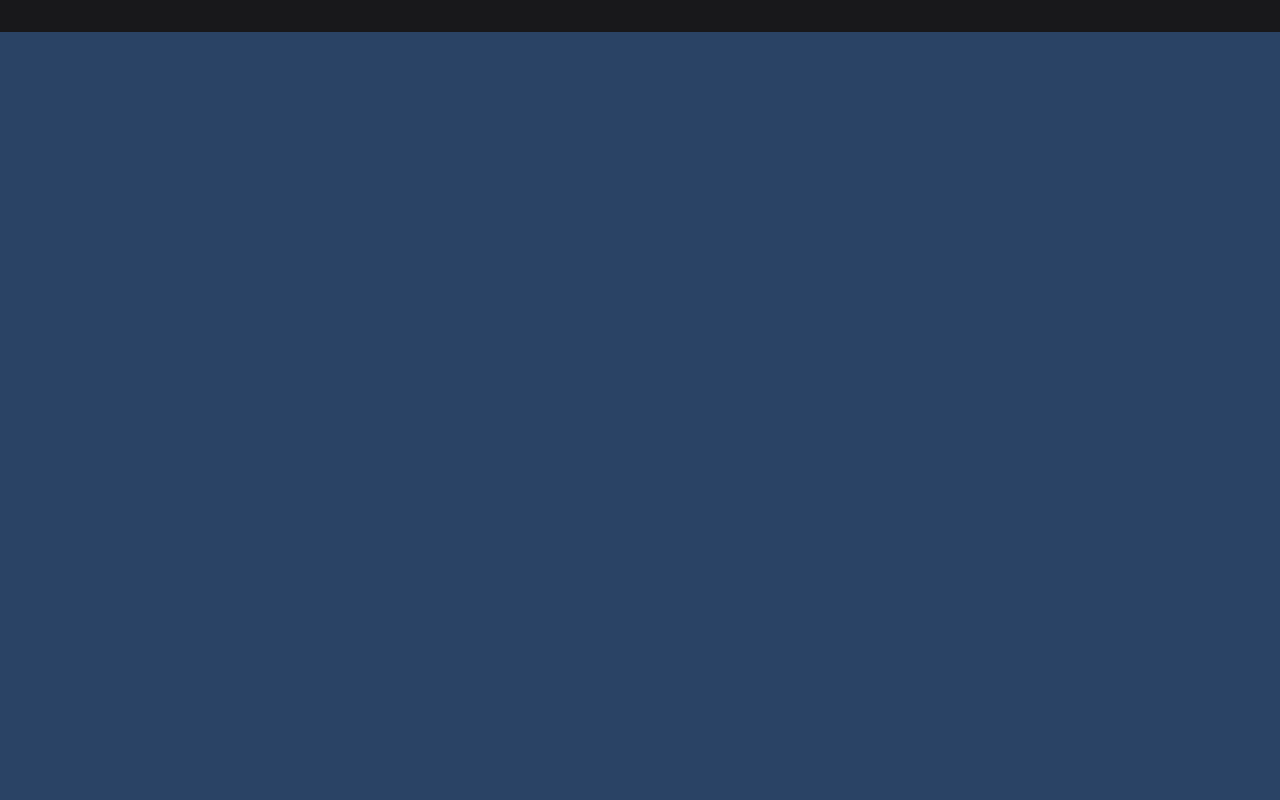
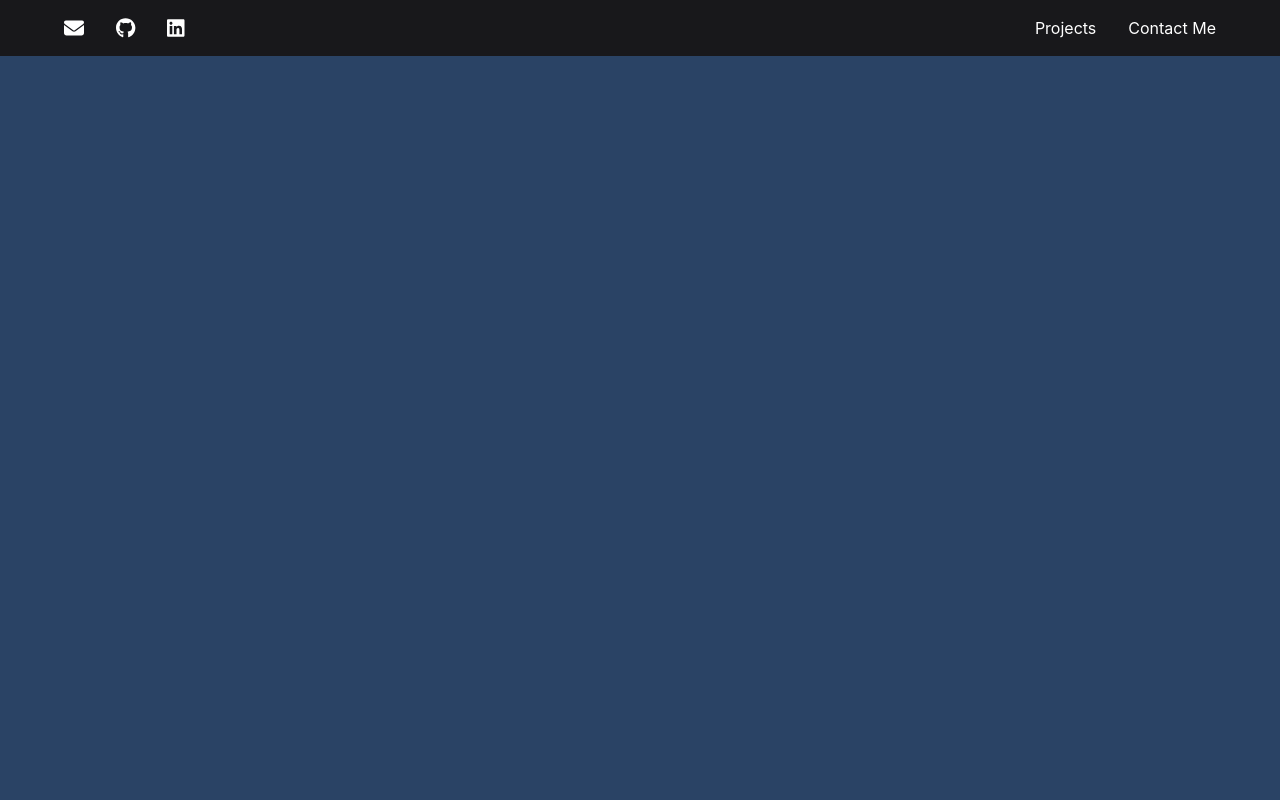
Before and after one commit to mplumer/portfolio-lab, a React (Create React App) app: page / in a window 1280 px wide. Shown: the top 800 px of the page. Built offline with nearby package versions, Linux system fonts and the light colour scheme.

Commit message:
header with links

```diff
--- a/src/components/Footer.js
+++ b/src/components/Footer.js
@@ -14,7 +14,7 @@ const Footer = () => {
           maxWidth="1024px"
           height={16}
         >
-          <p>Pete • © 2022</p>
+          <p>Max • © 2023</p>
         </Flex>
       </footer>
     </Box>
--- a/src/components/Header.js
+++ b/src/components/Header.js
@@ -4,32 +4,22 @@ import { faEnvelope } from "@fortawesome/free-solid-svg-icons";
 import {
   faGithub,
   faLinkedin,
-  faMedium,
-  faStackOverflow,
 } from "@fortawesome/free-brands-svg-icons";
 import { Box, HStack } from "@chakra-ui/react";
 
 const socials = [
   {
     icon: faEnvelope,
-    url: "mailto: hello@example.com",
+    url: "mailto: maxplumer12@gmail.com",
   },
   {
     icon: faGithub,
-    url: "https://github.com",
+    url: "https://github.com/mplumer",
   },
   {
     icon: faLinkedin,
-    url: "https://www.linkedin.com",
-  },
-  {
-    icon: faMedium,
-    url: "https://medium.com",
-  },
-  {
-    icon: faStackOverflow,
-    url: "https://stackoverflow.com",
-  },
+    url: "https://www.linkedin.com/in/maxplumer/",
+  }
 ];
 
 const Header = () => {
@@ -64,11 +54,19 @@ const Header = () => {
           alignItems="center"
         >
           <nav>
-            {/* Add social media links based on the `socials` data */}
+            <HStack spacing={8}>
+            {socials.map((social) => (
+              <a href={social.url} key={social.url}>
+                <FontAwesomeIcon icon={social.icon} size="lg" />
+              </a>
+            ))}
+            </HStack>
           </nav>
           <nav>
             <HStack spacing={8}>
               {/* Add links to Projects and Contact me section */}
+              <a href="#projects-section" onClick={handleClick("projects")}>Projects</a>
+              <a href="#contactme-section" onClick={handleClick("contact")}>Contact Me</a>
             </HStack>
           </nav>
         </HStack>
```
